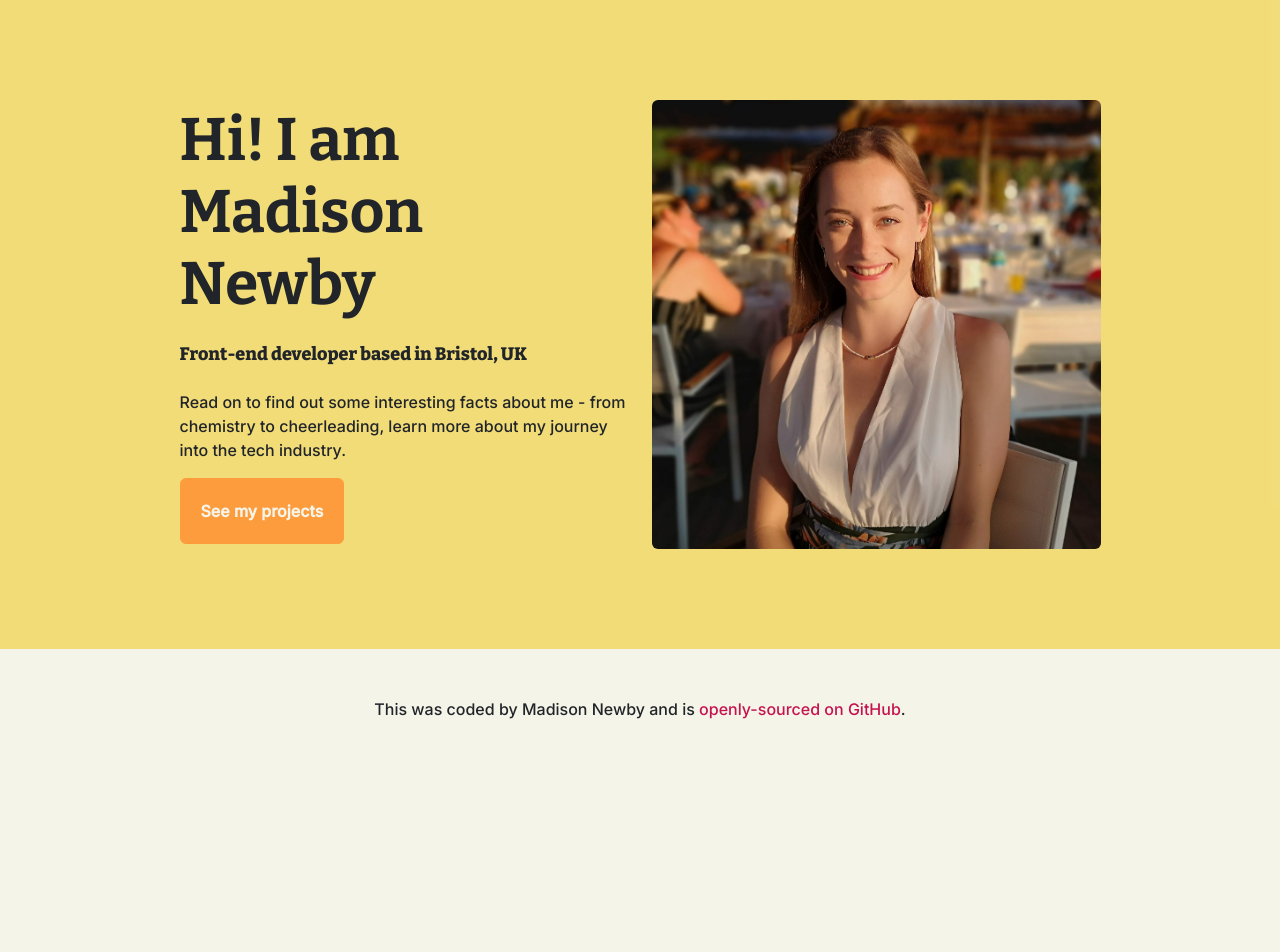
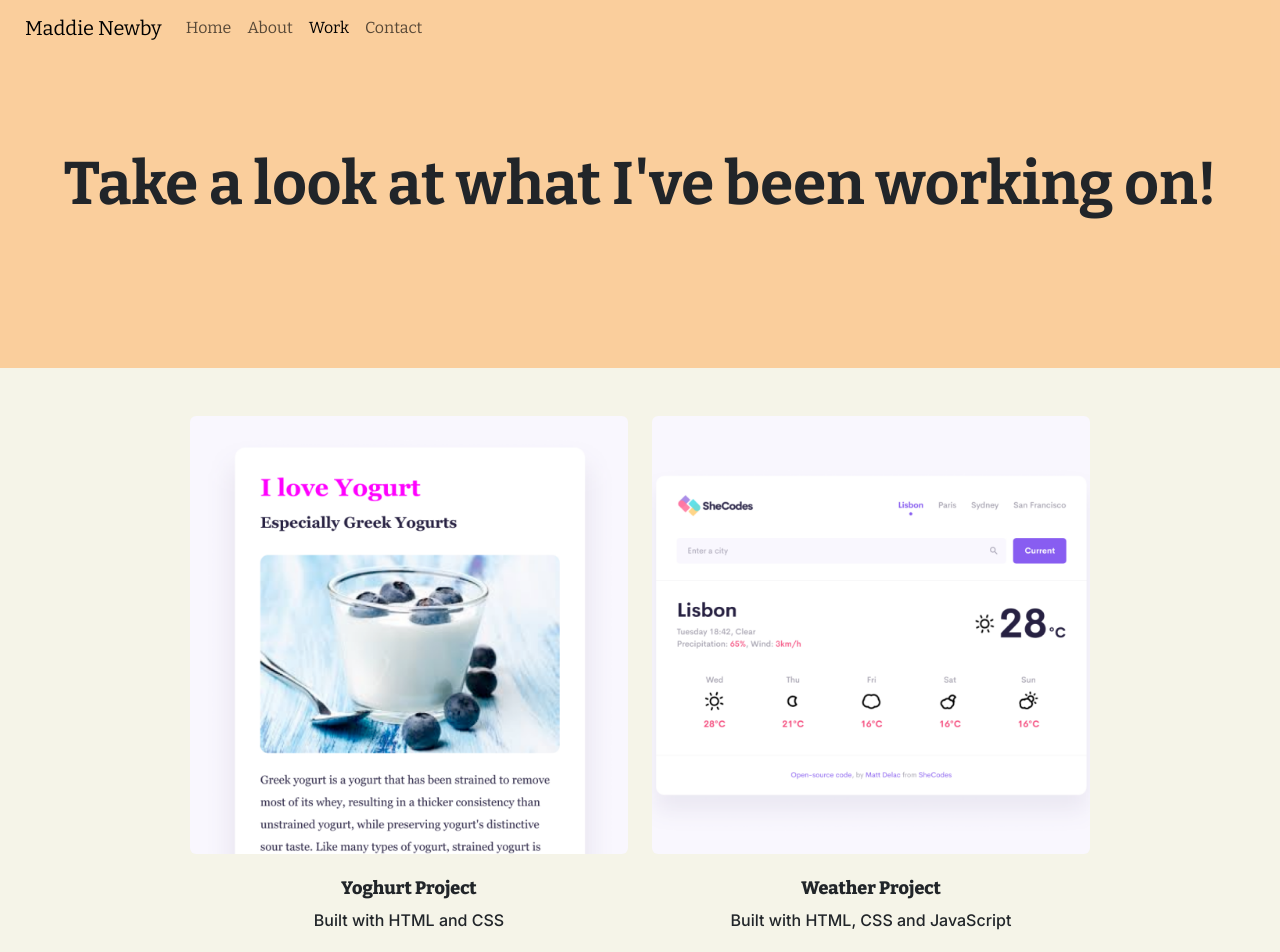
Before and after one commit to maddie-newby/portfolio-project, a plain HTML site: page work.html in a window 1280 px wide. Shown: the top 952 px of the page. Before the commit the page ends 800 px from the top, so only its background shows below. Drawn offline with nearby package versions, Linux system fonts and the light colour scheme.

Commit message:
Add nav bars

```diff
--- a/src/styles.css
+++ b/src/styles.css
@@ -3,8 +3,6 @@
   --primary-color-light: rgba(197, 19, 80, 0.3);
   --secondary-color: #fc9c3d;
   --secondary-color-light: rgba(255, 169, 82, 0.5);
-  --tertiary-color: #eec60a;
-  --tertiary-color-light: rgba(238, 198, 10, 0.5);
   --quarternary-color: #f5f4e8;
 }
 
@@ -13,17 +11,22 @@ body {
   background-color: var(--quarternary-color);
 }
 
+.navbar {
+  margin: 0 25px;
+  font-family: "Bitter", serif;
+}
+
 h1 {
   font-family: "Bitter", serif;
   font-weight: bold;
   font-size: 96px;
 }
 
-.about-container h1 {
+.content-container h1 {
   font-size: 60px;
 }
 
-.about-container h3 {
+.content-container h3 {
   font-size: 18px;
   font-weight: 800;
 }
@@ -38,20 +41,23 @@ h3 {
   font-weight: 300;
 }
 
+.img-portrait {
+  max-width: 400px;
+}
+
 .hero {
-  padding: 100px 10px;
+  padding: 125px 10px 100px;
   text-align: center;
   background-color: var(--primary-color-light);
 }
 
-.hero-about {
+.hero-content {
   padding: 100px 10px;
   background-color: var(--secondary-color-light);
 }
 
-.hero-work {
-  padding: 100px 10px;
-  background-color: var(--tertiary-color-light);
+.hero-content h1 {
+  font-size: 60px;
 }
 
 .btn {
@@ -77,24 +83,24 @@ h3 {
   border: var(--primary-color) 1px solid !important;
 }
 
-.about-container .btn-primary {
+.content-container .btn-primary {
   background-color: var(--secondary-color);
   border: var(--secondary-color) 1px solid;
 }
 
-.about-container .btn-primary:hover {
+.content-container .btn-primary:hover {
   background-color: var(--quarternary-color);
   color: var(--secondary-color);
   border: var(--secondary-color) 1px solid;
 }
 
-.about-container .btn-primary:active {
+.content-container .btn-primary:active {
   background-color: var(--secondary-color) !important;
   border: var(--secondary-color) 1px solid !important;
   color: var(--quarternary-color);
 }
 
-.project-container {
+.content-container {
   max-width: 900px;
   margin-bottom: 100px !important;
 }
@@ -107,6 +113,10 @@ footer a {
 footer a:hover {
   cursor: pointer;
   text-decoration: underline;
+}
+
+.content-link {
+  color: var(--secondary-color);
 }
 
 @media (max-width: 719px) {
@@ -143,4 +153,12 @@ footer a:hover {
   .col-12 {
     padding: 0 20px;
   }
+
+  .img-portrait {
+    display: none;
+  }
+
+  .projects-button {
+    margin: 0 auto;
+  }
 }
--- a/work.html
+++ b/work.html
@@ -23,26 +23,64 @@
 </head>
 
 <body>
-  <div class="hero-work">
-    <div class="row d-flex m-5 m-auto w-75 align-items-center about-container">
-      <div class="col-6">
-        <h1 class="mb-4">Hi! I am Madison Newby</h1>
-        <h3 class="mb-4">Front-end developer based in Bristol, UK</h3>
-        <p>
-          Read on to find out some interesting facts about me - from chemistry
-          to cheerleading, learn more about my journey into the tech industry.
-        </p>
-        <a class="btn btn-primary" title="See my projects" href="#">See my projects</a>
+  <nav class="navbar navbar-expand-lg fixed-top">
+    <a class="navbar-brand" href="index.html" title="Home">Maddie Newby</a>
+    <button class="navbar-toggler" type="button" data-bs-toggle="collapse" data-bs-target="#navbarNav"
+      aria-controls="navbarNav" aria-expanded="false" aria-label="Toggle navigation">
+      <span class="navbar-toggler-icon"></span>
+    </button>
+    <div class="collapse navbar-collapse" id="navbarNav">
+      <ul class="navbar-nav">
+        <li class="nav-item">
+          <a class="nav-link" href="/index.html" title="Home">Home</a>
+        </li>
+        <li class="nav-item">
+          <a class="nav-link" href="/about.html" title="About">About</a>
+        </li>
+        <li class="nav-item">
+          <a class="nav-link active" aria-current="page" href="/work.html" title="Work">Work</a>
+        </li>
+        <li class="nav-item">
+          <a class="nav-link" href="/about.html#contact" title="Contact">Contact</a>
+        </li>
+      </ul>
+    </div>
+  </nav>
+  <div class="hero-content">
+    <h1 class="m-5 text-center">Take a look at what I've been working on!</h1>
+  </div>
+  <div class="content-container m-auto">
+    <div class="row mt-5 mb-5">
+      <div class="col-md-6 d-flex flex-column align-items-center">
+        <img src="images/yogurt-app.png" class="img-fluid rounded homepage-img mb-4" title="Yoghurt app screenshot" />
+        <h3 class="font-weight-bold">Yoghurt Project</h3>
+        <p>Built with HTML and CSS</p>
       </div>
-      <div class="col-6">
-        <img class="img-fluid rounded" src="/images/madison.jpg" alt="Photo of Madison" />
+      <div class="col-md-6 d-flex flex-column align-items-center">
+        <img src="images/weather-app.png" class="img-fluid rounded homepage-img mb-4" title="Weather app screenshot" />
+        <h3 class="font-weight-bold">Weather Project</h3>
+        <p>Built with HTML, CSS and JavaScript</p>
+      </div>
+    </div>
+    <div class="row mt-5 mb-5">
+      <div class="col-md-6 d-flex flex-column align-items-center">
+        <img src="images/dictionary-app.png" class="img-fluid rounded homepage-img mb-4"
+          title="Dictionary app screenshot" />
+        <h3 class="font-weight-bold">Dictionary App</h3>
+        <p>Built with HTML, CSS and React</p>
+      </div>
+      <div class="col-md-6 d-flex flex-column align-items-center">
+        <img src="images/translation-app.png" class="img-fluid rounded homepage-img mb-4"
+          title="Translation app screenshot" />
+        <h3 class="font-weight-bold">Translation App</h3>
+        <p>Built with HTML, CSS and React</p>
       </div>
     </div>
   </div>
-
   <footer class="text-center m-5">
     This was coded by Madison Newby and is
-    <a href="https://github.com/maddie-newby/portfolio-project" title="GitHub link">openly-sourced on GitHub</a>.
+    <a class="content-link" href="https://github.com/maddie-newby/portfolio-project" title="GitHub link">openly-sourced
+      on GitHub</a>.
   </footer>
 </body>
 
```
Also changed, not shown: about.html (+31 -7 lines), index.html (+46 -62 lines), images/dictionary-app.png (added), images/translation-app.png (added).
